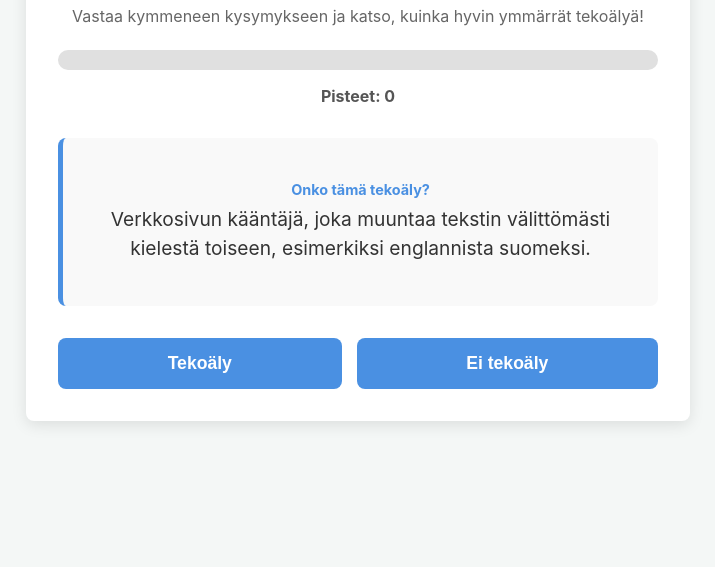
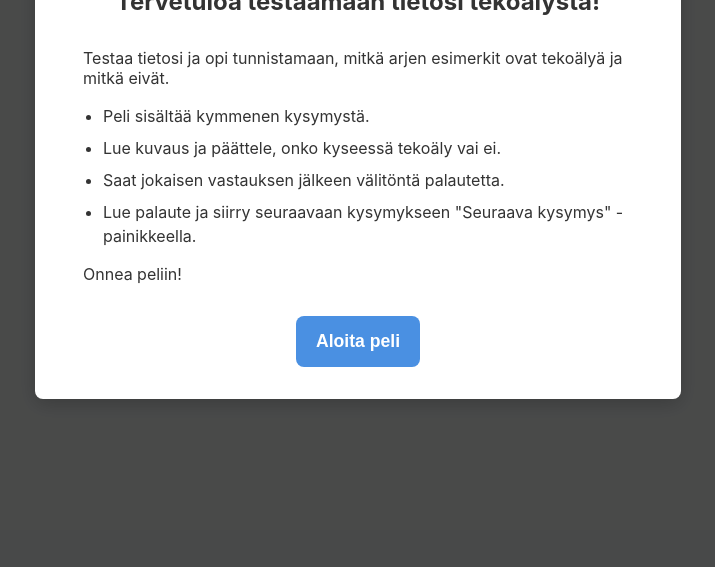
Before and after one commit to visma-eetu-knutars/What-is-AI, a plain HTML site: page index.html in a window 1280 px wide. Shown: the part 233-800 px from the top of the page, without its empty margins (282-997 px from the left). Drawn offline with Linux system fonts and the light colour scheme.

Commit message:
Add intro page

```diff
--- a/index.html
+++ b/index.html
@@ -3,15 +3,32 @@
 <head>
     <meta charset="UTF-8">
     <meta name="viewport" content="width=device-width, initial-scale=1.0">
-    <title>Mitä on tekoäly?</title>
+    <title>Tekoälyhaaste</title>
     <link rel="stylesheet" href="style.css">
     <script src="main.js" defer></script>
 </head>
 <body>
 
-    <div id="game-container">
+    <div id="start-screen">
+        <div class="start-content">
+            <h2>Tervetuloa testaamaan tietosi tekoälystä!</h2>
+            <div class="instructions">
+                <p>Testaa tietosi ja opi tunnistamaan, mitkä arjen esimerkit ovat tekoälyä ja mitkä eivät.</p>
+                <ul>
+                    <li>Peli sisältää kymmenen kysymystä.</li>
+                    <li>Lue kuvaus ja päättele, onko kyseessä tekoäly vai ei.</li>
+                    <li>Saat jokaisen vastauksen jälkeen välitöntä palautetta.</li>
+                    <li>Lue palaute ja siirry seuraavaan kysymykseen "Seuraava kysymys" -painikkeella.</li>
+                </ul>
+                <p>Onnea peliin!</p>
+            </div>
+            <button class="btn" id="start-btn">Aloita peli</button>
+        </div>
+    </div>
+
+    <div id="game-container" class="hidden">
         <h1>Mitä on tekoäly?</h1>
-        <p class="subtitle">Vastaa kymmeneen kysymykseen ja katso, kuinka hyvin ymmärrät tekoälyä!</p>
+        <p class="subtitle">Vastaa kymmeneen kysymykseen ja testaa, kuinka hyvin tunnet tekoälyn!</p>
 
         <div id="progress-bar-container">
             <div id="progress-bar"></div>
@@ -20,7 +37,7 @@
 
         <div id="question-card">
             <p id="category-text">Onko tämä tekoäly?</p>
-            <p id="question-text">Ladataan kysymystä, ole hyvä ja odota...</p>
+            <p id="question-text">Ladataan kysymystä, odota hetki...</p>
             <p id="feedback-text" class="hidden"></p>
         </div>
 
@@ -37,10 +54,10 @@
     <div id="end-screen" class="hidden">
         <div class="end-content">
             <h2 id="end-title">Kierros ohi!</h2>
-            <p>Pisteesi ovat:</p>
+            <p>Lopputuloksesi on:</p>
             <p id="final-score" class="score-display">0</p>
-            <p id="score-description">Katsotaanpa, miten suoriuduit...</p>
-            <button class="btn" id="play-again-btn">Pelaa uudelleen</button>
+            <p id="score-description">Katsotaanpa, miten meni...</p>
+            <button class="btn" id="play-again-btn">Pelaa uudestaan</button>
         </div>
     </div>
 
--- a/main.js
+++ b/main.js
@@ -1,15 +1,17 @@
 document.addEventListener('DOMContentLoaded', () => {
     // DOM Element References
+    const startScreen = document.getElementById('start-screen'); // Uusi elementti
+    const startBtn = document.getElementById('start-btn'); // Uusi elementti
     const gameContainer = document.getElementById('game-container');
     const questionCard = document.getElementById('question-card');
     const categoryText = document.getElementById('category-text');
     const questionText = document.getElementById('question-text');
-    const feedbackText = document.getElementById('feedback-text'); // New element
+    const feedbackText = document.getElementById('feedback-text');
     const aiBtn = document.getElementById('ai-btn');
     const notAiBtn = document.getElementById('not-ai-btn');
-    const answerButtonsContainer = document.getElementById('answer-buttons'); // New reference
-    const navigationButtonsContainer = document.getElementById('navigation-buttons'); // New reference
-    const nextBtn = document.getElementById('next-btn'); // New element
+    const answerButtonsContainer = document.getElementById('answer-buttons');
+    const navigationButtonsContainer = document.getElementById('navigation-buttons');
+    const nextBtn = document.getElementById('next-btn');
     const progressBar = document.getElementById('progress-bar');
     const progressText = document.getElementById('progress-text');
 
@@ -30,23 +32,19 @@ document.addEventListener('DOMContentLoaded', () => {
     let questionsAnswered = 0;
 
     const categoryMap = {
-        1: "Kategoria: Näkö",
-        2: "Kategoria: Päättely",
-        3: "Kategoria: Kuulo",
-        4: "Kategoria: Luku",
-        5: "Kategoria: Liike"
+        1: "Näkö",
+        2: "Päättely",
+        3: "Kuulo",
+        4: "Luku",
+        5: "Liike & Sopeutuminen"
     };
 
-    /**
-     * Fetches and parses questions from the CSV file.
-     */
+    // (fetchQuestions-funktio pysyy samana)
     async function fetchQuestions() {
         try {
             const response = await fetch('questions.csv');
-            // Handle potential character encoding issues with Finnish characters
             const data = await response.text();
             allQuestions = data.trim().split('\n').map(line => {
-                // MODIFIED: Parse 5 columns instead of 3
                 const [question, category, answer, correctFeedback, incorrectFeedback] = line.split(';');
                 return {
                     question: question.trim(),
@@ -58,38 +56,27 @@ document.addEventListener('DOMContentLoaded', () => {
             }).filter(q => q.question && !isNaN(q.category) && !isNaN(q.answer));
         } catch (error) {
             console.error("Error fetching questions:", error);
-            questionText.textContent = "Failed to load questions.";
+            questionText.textContent = "Kysymysten lataaminen epäonnistui.";
         }
     }
 
-    /**
-     * Selects and displays the next question from the current round's list.
-     */
+    // (loadNextQuestion, handleAnswer, updateUI, getScoreDescription, showEndScreen pysyvät samoina)
     function loadNextQuestion() {
         currentQuestion = currentRoundQuestions[questionsAnswered];
-
-        // Reset UI for the new question
         questionCard.classList.remove('correct', 'incorrect');
-        feedbackText.classList.add('hidden'); // Hide feedback text
-        navigationButtonsContainer.classList.add('hidden'); // Hide "Next" button
-        answerButtonsContainer.classList.remove('hidden'); // Show "AI/NOT AI" buttons
+        feedbackText.classList.add('hidden');
+        navigationButtonsContainer.classList.add('hidden');
+        answerButtonsContainer.classList.remove('hidden');
         aiBtn.disabled = false;
         notAiBtn.disabled = false;
-
-        // Update question text
-        // categoryText.textContent = `Kategoria: ${categoryMap[currentQuestion.category] || 'Tuntematon'}`;
+        //categoryText.textContent = `Kategoria: ${categoryMap[currentQuestion.category] || 'Tuntematon'}`;
         questionText.textContent = currentQuestion.question;
     }
 
-    /**
-     * Handles the user's answer, updates state, and shows feedback.
-     */
     function handleAnswer(userAnswer) {
         aiBtn.disabled = true;
         notAiBtn.disabled = true;
-
         const isCorrect = (userAnswer === currentQuestion.answer);
-
         if (isCorrect) {
             score++;
             questionCard.classList.add('correct');
@@ -98,19 +85,13 @@ document.addEventListener('DOMContentLoaded', () => {
             questionCard.classList.add('incorrect');
             feedbackText.textContent = currentQuestion.incorrectFeedback;
         }
-
         questionsAnswered++;
         updateUI();
-
-        // Show feedback and swap to the "Next Question" button
         feedbackText.classList.remove('hidden');
         answerButtonsContainer.classList.add('hidden');
         navigationButtonsContainer.classList.remove('hidden');
     }
 
-    /**
-     * Updates the progress bar and points text.
-     */
     function updateUI() {
         const percentage = (questionsAnswered / TOTAL_QUESTIONS_IN_ROUND) * 100;
         progressBar.style.width = `${percentage}%`;
@@ -118,7 +99,6 @@ document.addEventListener('DOMContentLoaded', () => {
     }
 
     function getScoreDescription(finalScore) {
-        // (This function remains the same)
         const percentage = (finalScore / TOTAL_QUESTIONS_IN_ROUND) * 100;
         if (percentage === 100) return "Täydellistä! Olet todellinen asiantuntija!";
         if (percentage >= 80) return "Erinomaista työtä! Tunnet todella asiasi.";
@@ -134,28 +114,34 @@ document.addEventListener('DOMContentLoaded', () => {
         endScreen.classList.remove('hidden');
     }
 
+    // (startGame-funktio pysyy lähes samana, mutta varmistetaan oikeat näkymät)
     function startGame() {
         score = 0;
         questionsAnswered = 0;
         currentRoundQuestions = [...allQuestions].sort(() => 0.5 - Math.random()).slice(0, TOTAL_QUESTIONS_IN_ROUND);
-
         if (currentRoundQuestions.length < TOTAL_QUESTIONS_IN_ROUND) {
             questionText.textContent = `CSV-tiedostossa ei ole tarpeeksi kysymyksiä uuden ${TOTAL_QUESTIONS_IN_ROUND} kysymyksen kierroksen aloittamiseen.`;
             return;
         }
-
         updateUI();
+        // Varmistetaan, että oikeat ruudut ovat näkyvissä/piilossa
+        startScreen.classList.add('hidden');
         endScreen.classList.add('hidden');
         gameContainer.classList.remove('hidden');
         loadNextQuestion();
     }
 
     // --- Event Listeners ---
+    // UUSI: Kuuntelija aloituspainikkeelle
+    startBtn.addEventListener('click', startGame);
+
     aiBtn.addEventListener('click', () => handleAnswer(1));
     notAiBtn.addEventListener('click', () => handleAnswer(0));
-    playAgainBtn.addEventListener('click', startGame);
-
-    // NEW: Event listener for the "Next Question" button
+    playAgainBtn.addEventListener('click', () => {
+        // Kun pelataan uudestaan, voidaan näyttää aloitusruutu uudelleen
+        endScreen.classList.add('hidden');
+        startScreen.classList.remove('hidden');
+    });
     nextBtn.addEventListener('click', () => {
         if (questionsAnswered >= TOTAL_QUESTIONS_IN_ROUND) {
             showEndScreen();
@@ -164,12 +150,18 @@ document.addEventListener('DOMContentLoaded', () => {
         }
     });
 
+    // MUOKATTU: init-funktio vain lataa kysymykset, ei käynnistä peliä
     async function init() {
         await fetchQuestions();
+        // Varmistetaan, että kysymykset ovat ladattu ennen kuin käyttäjä voi aloittaa
         if (allQuestions.length > 0) {
-            startGame();
+            startBtn.disabled = false;
+        } else {
+            startBtn.textContent = "Virhe ladatessa";
         }
     }
 
+    // Estetään pelin aloitus ennen kuin kysymykset on ladattu
+    startBtn.disabled = true;
     init();
 });
--- a/style.css
+++ b/style.css
@@ -200,3 +200,64 @@ h1 {
 }
 
 /* (No other changes are needed for the CSS) */
+
+/* (Pidä kaikki aiemmat CSS-säännöt ja lisää/muokkaa seuraavat) */
+
+/* ... aiemmat tyylit ... */
+
+/* MUOKATTU: Yhdistetään aloitus- ja lopetusruudun tyylit koodin toiston vähentämiseksi */
+#start-screen, #end-screen {
+    position: fixed;
+    top: 0;
+    left: 0;
+    width: 100%;
+    height: 100%;
+    background-color: rgba(0, 0, 0, 0.7);
+    display: flex;
+    justify-content: center;
+    align-items: center;
+    z-index: 100;
+    padding: 20px;
+    box-sizing: border-box;
+}
+
+/* MUOKATTU: Yhdistetään aloitus- ja lopetusruudun sisältölaatikon tyylit */
+.start-content, .end-content {
+    background-color: white;
+    padding: 2em 3em;
+    border-radius: var(--border-radius);
+    text-align: center;
+    box-shadow: 0 5px 20px rgba(0, 0, 0, 0.2);
+    width: 100%;
+    max-width: 550px; /* Hieman leveämpi tilaa ohjeille */
+}
+
+/* UUSI: Tyylit ohjetekstille ja listalle aloitusruudussa */
+.instructions {
+    text-align: left;
+    margin: 2em 0;
+    color: #333;
+}
+
+.instructions ul {
+    padding-left: 20px;
+    margin-top: 1em;
+}
+
+.instructions li {
+    margin-bottom: 0.5em;
+    line-height: 1.5;
+}
+
+
+.score-display {
+    font-size: 3em;
+    font-weight: bold;
+    color: var(--primary-color);
+    margin: 0.2em 0;
+}
+
+#score-description {
+    font-size: 1.1em;
+    margin-bottom: 1.5em;
+}
```
